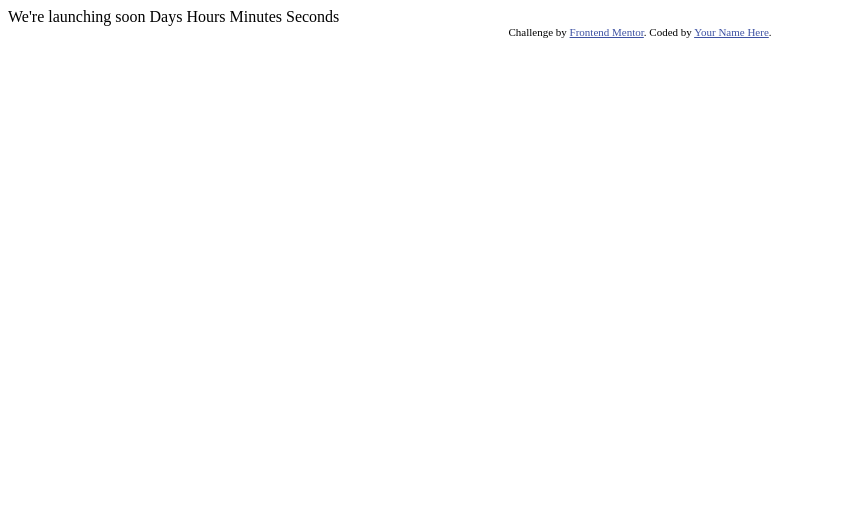
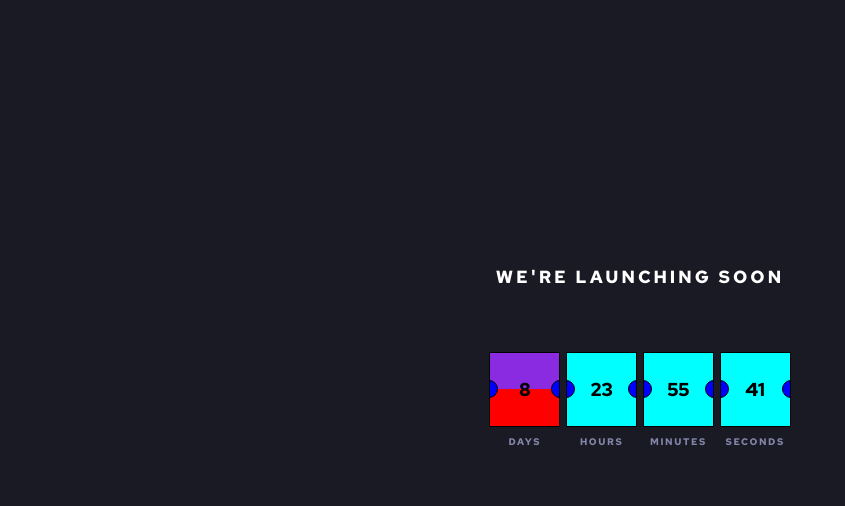
Before and after one commit to romzc/launch-countdown-timer, a plain HTML site: page index.html in a window 1280 px wide. Shown: the top 506 px of the page, without its empty margins (0-845 px from the left). Drawn offline with Linux system fonts and the light colour scheme.

Commit message:
forma a la pantalla

```diff
--- a/index.html
+++ b/index.html
@@ -1,31 +1,56 @@
 <!DOCTYPE html>
 <html lang="en">
+
 <head>
   <meta charset="UTF-8">
-  <meta name="viewport" content="width=device-width, initial-scale=1.0"> <!-- displays site properly based on user's device -->
+  <meta name="viewport" content="width=device-width, initial-scale=1.0">
+  <link rel="icon" type="image/png" sizes="32x32" href="./images/favicon-32x32.png">
+  <link rel="preconnect" href="https://fonts.googleapis.com">
+  <link rel="preconnect" href="https://fonts.gstatic.com" crossorigin>
+  <link href="https://fonts.googleapis.com/css2?family=Red+Hat+Text:wght@700&display=swap" rel="stylesheet">
+  <link rel="stylesheet" href="styles/index.css">
+  <title>Launch countdown timer</title>
+</head>
 
-  <link rel="icon" type="image/png" sizes="32x32" href="./images/favicon-32x32.png">
+<body>
+  <header>
+    <h1>We're launching soon</h1>
+  </header>
+  <main>
+    <div class="card">
+      <div class="card__main">
+        <h3 class="card__number">8</h3>
+        <div class="card__main-top"></div>
+        <div class="card__main-bottom"></div>
+      </div>
+      <p id="days_id" >Days</p>
+    </div>
 
-  <title>Frontend Mentor | Launch countdown timer</title>
+    <div class="card">
+      <div class="card__main">
+        <h3 class="card__number">23</h3>
+      </div>
+      <p id="hours_id">Hours</p>
+    </div>
+    <div class="card">
+      <div class="card__main">
+        <h3 class="card__number">55</h3>
+      </div>
+      <p id="minutes_id">Minutes</p>
+    </div>
+    <div class="card">
+      <div class="card__main">
+        <h3 class="card__number">41</h3>
+      </div>
+      <p id="seconds_id">Seconds</p>
+    </div>
+  </main>
+  <footer>
+    <img src="./images/icon-facebook.svg" alt="facebook">
+    <img src="./images/icon-pinterest.svg" alt="pinterest">
+    <img src="./images/icon-instagram.svg" alt="instagram">
+  </footer>
 
-  <!-- Feel free to remove these styles or customise in your own stylesheet 👍 -->
-  <style>
-    .attribution { font-size: 11px; text-align: center; }
-    .attribution a { color: hsl(228, 45%, 44%); }
-  </style>
-</head>
-<body>
-
-  We're launching soon
-
-  Days
-  Hours
-  Minutes
-  Seconds
-
-  <div class="attribution">
-    Challenge by <a href="https://www.frontendmentor.io?ref=challenge" target="_blank">Frontend Mentor</a>.
-    Coded by <a href="#">Your Name Here</a>.
-  </div>
 </body>
+<script src="./script/index.js"></script>
 </html>
--- a/styles/index.css
+++ b/styles/index.css
@@ -0,0 +1,146 @@
+* {
+    margin: 0;
+    padding: 0;
+    font-family: 'Red Hat Text', sans-serif;
+}
+
+:root {
+    /* primary */
+    --grayish-blue: hsl(237, 18%, 59%);
+    --soft-red: hsl(345, 95%, 68%);
+
+    /* neutral */
+    --white: hsl(0, 0%, 100%);
+    --dark-desaturated-blue: hsl(236, 21%, 26%);
+    --very-dark-blue: hsl(235, 16%, 14%);
+    --very-dark-black-blue: hsl(234, 17%, 12%);
+}
+
+body {
+    width: 100%;
+    height: 100vh;
+    display: flex;
+    flex-direction: column;
+    justify-content: center;
+    gap: 4rem;
+    background-color: var(--very-dark-black-blue);
+}
+
+header {
+    display: flex;
+    width: 100%;
+    justify-content: center;
+}
+
+header > h1 {
+    width: 75%;
+    text-align: center;
+    text-transform: uppercase;
+    font-size: 1.1rem;
+    letter-spacing: 0.18rem;
+    color: var(--white);
+}
+
+main {
+    display: flex;
+    justify-content: center;
+    gap: 0.5rem;
+
+}
+
+.card {
+    width: 4.3rem;
+    height: 6rem;
+    display: flex;
+    flex-direction: column;
+    align-items: center;
+    gap: 0.5rem;
+}
+
+.card__main {
+    width: 100%;
+    height: 100%;
+    position: relative;
+    border: 1px solid black;
+    background-color: aqua;
+    display: flex;
+    flex-direction: column;
+    justify-content: center;
+    overflow: hidden;
+    z-index: 4;
+}
+
+.card__main::before {
+    content: "";
+    width: 1rem;
+    height: 1rem;
+    right: -10px;
+    position: absolute;
+    border: 1px solid black;
+    background-color: blue;
+    border-radius: 50%;
+    z-index: 4;
+}
+
+.card__main::after {
+    content: "";
+    width: 1rem;
+    height: 1rem;
+    left: -10px;
+    position: absolute;
+    border: 1px solid black;
+    background-color: blue;
+    border-radius: 50%;
+    z-index: 4;
+}
+
+.card__main-top {
+    width: 100%;
+    height: 50%;
+    top: 0;
+    background-color: blueviolet;
+    position: absolute;
+    z-index: 3;
+}
+
+.card__main-bottom {
+    width: 100%;
+    height: 50%;
+    bottom: 0;
+    background-color: red;
+    position: absolute;
+    z-index: 3;
+}
+
+.card__number {
+    text-align: center;
+    z-index: 4;
+}
+
+.card > p {
+    text-transform: uppercase;
+    font-size: 0.6rem;
+    letter-spacing: 0.1rem;
+    color: var(--grayish-blue);
+}
+
+footer {
+    display: flex;
+    justify-content: center;
+    gap: 2rem;
+}
+
+
+
+
+
+
+
+
+
+
+
+
+
+.attribution { font-size: 11px; text-align: center; }
+.attribution a { color: hsl(228, 45%, 44%); }
```
